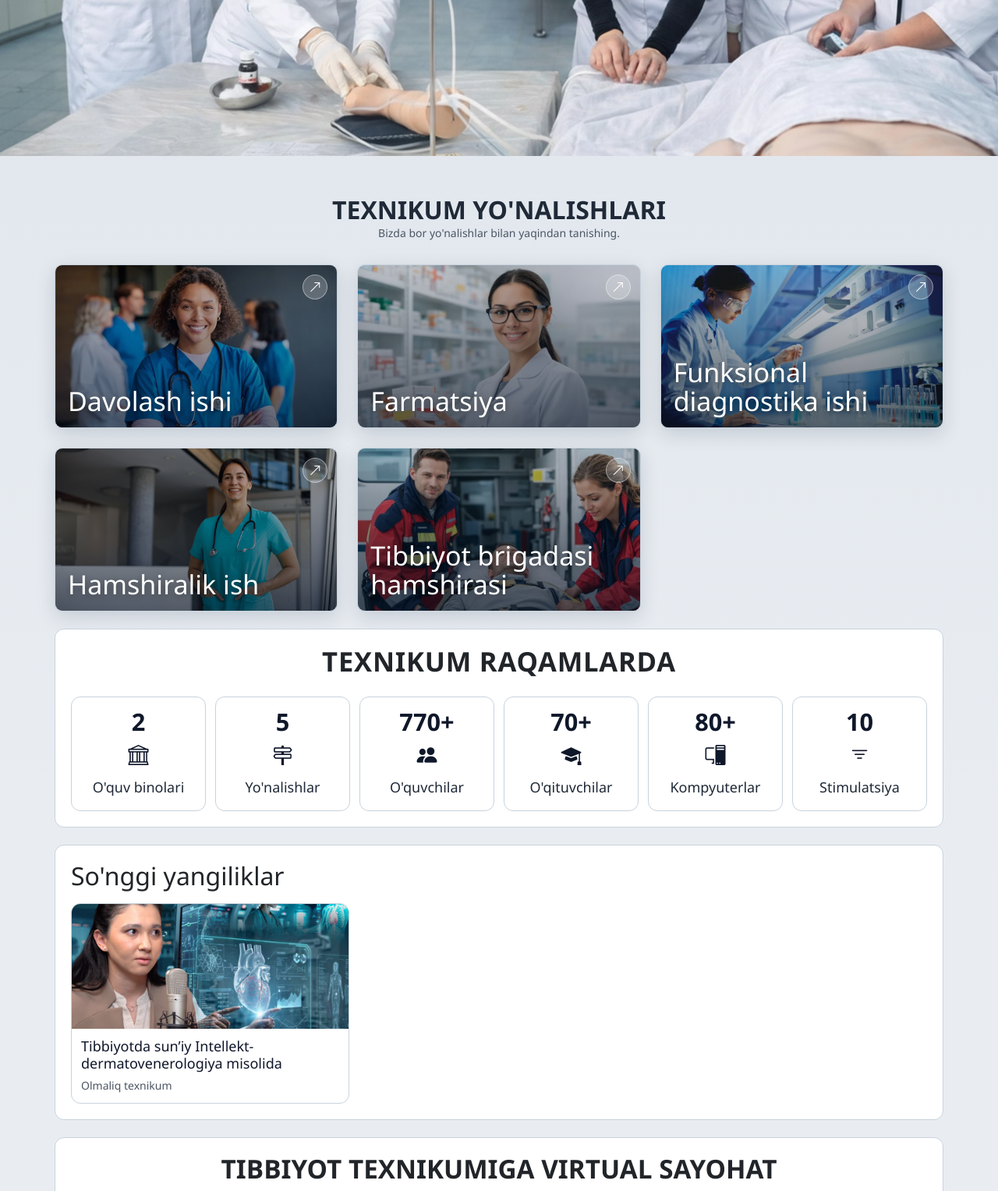
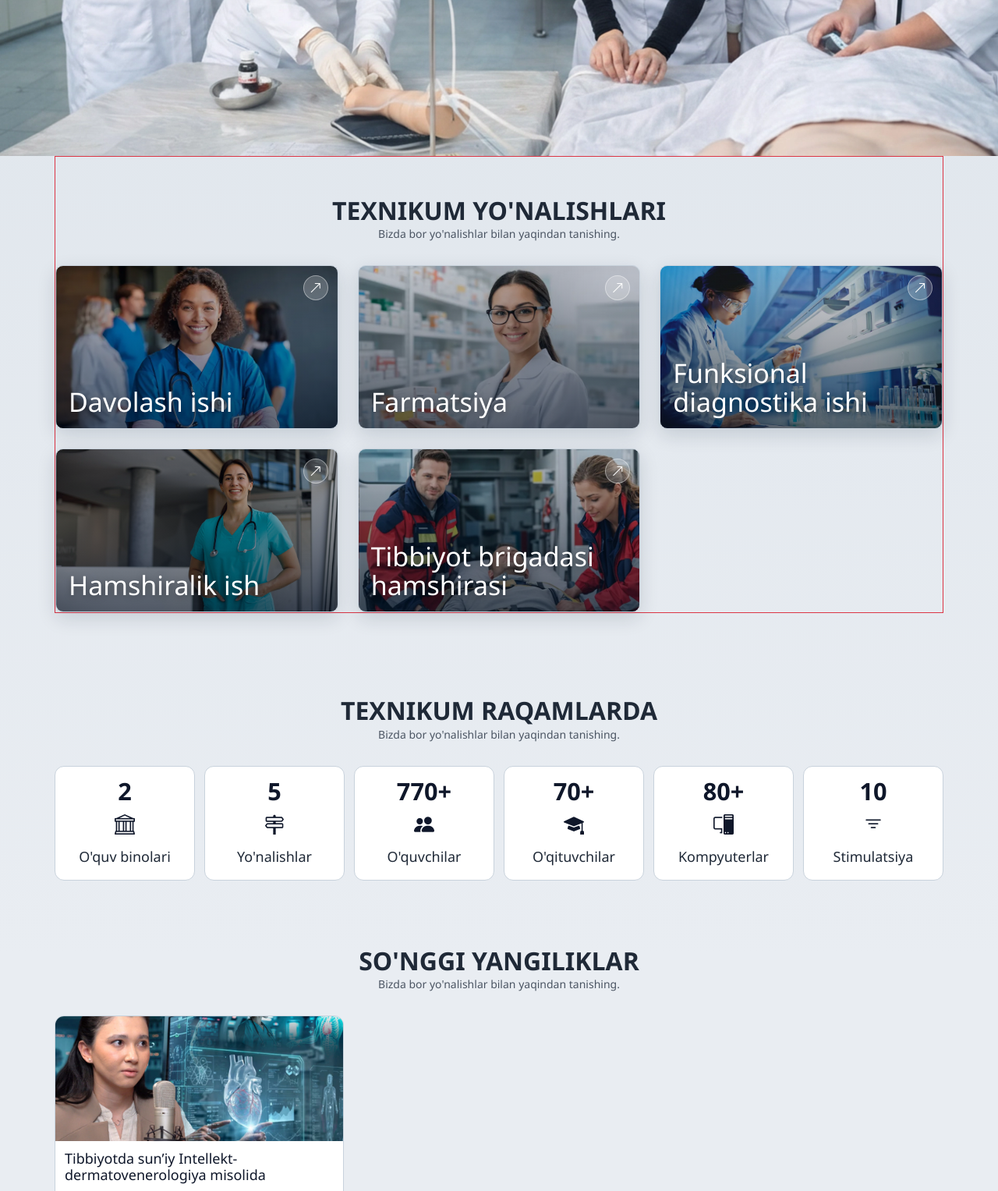
Before and after one commit to shahbozshirinboyev/new.olmaliqjst.uz, a Django app: page / in a window 1280 px wide. Shown: the part 600-2127 px from the top of the page at 78% size. Run offline with Django 5.2, Linux system fonts and the light colour scheme; data comes from the database, SQL or seed files in the repository; some libraries are stand-ins or nearby versions.

Commit message:
set sections header name

```diff
--- a/core/templates/core/home.html
+++ b/core/templates/core/home.html
@@ -10,11 +10,13 @@
     </div>
 </section>
 
-<section class="home-directions">
+<section class="home-directions border border-danger">
+
     <div class="home-directions__head">
         <h2>Texnikum yo'nalishlari</h2>
         <p>Bizda bor yo'nalishlar bilan yaqindan tanishing.</p>
     </div>
+
     <div class="home-directions__list">
         {% for direction in directions %}
             <a class="home-directions__item home-directions__item--photo" href="{% url 'education:directions' %}" style="background-image: url('{% if direction.image %}{{ direction.image.url }}{% else %}{% static 'images/hero.webp' %}{% endif %}');">
@@ -28,12 +30,16 @@
             <p>Yo'nalishlar hozircha kiritilmagan.</p>
         {% endfor %}
     </div>
+
 </section>
 
-<section class="card home-stats">
-    <div class="home-stats__head">
-        <h2>TEXNIKUM RAQAMLARDA</h2>
+<section class="home-stats">
+
+    <div class="home-directions__head">
+        <h2>Texnikum raqamlarda</h2>
+        <p>Bizda bor yo'nalishlar bilan yaqindan tanishing.</p>
     </div>
+
     <div class="home-stats__grid">
         {% for stat in tech_stats %}
             <div class="home-stats__item">
@@ -45,12 +51,16 @@
             <p>Raqamlar hozircha kiritilmagan.</p>
         {% endfor %}
     </div>
+
 </section>
 
-<section class="card home-news">
-    <div class="home-news__head">
+<section class="home-news">
+
+    <div class="home-directions__head">
         <h2>So'nggi yangiliklar</h2>
+        <p>Bizda bor yo'nalishlar bilan yaqindan tanishing.</p>
     </div>
+
     <div class="home-news__grid">
         {% for item in latest_news %}
             <a class="home-news__card" href="{% url 'news:news_detail' item.slug %}">
@@ -68,12 +78,16 @@
             <p>Yangiliklar mavjud emas.</p>
         {% endfor %}
     </div>
+
 </section>
 
-<section class="card home-virtual-tour">
-    <div class="home-virtual-tour__head">
+<section class="home-virtual-tour">
+
+    <div class="home-directions__head">
         <h2>TIBBIYOT TEXNIKUMIGA VIRTUAL SAYOHAT</h2>
+        <p>Bizda bor yo'nalishlar bilan yaqindan tanishing.</p>
     </div>
+
     <div class="video-container">
         <iframe
             class="video-iframe"
@@ -92,9 +106,10 @@
     </p>
 </section>
 
-<section class="card home-announcements">
-    <div class="home-announcements__head">
-        <h2>E'LONLAR</h2>
+<section class="home-announcements">
+    <div class="home-directions__head">
+        <h2>E'lonlar</h2>
+        <p>Bizda bor yo'nalishlar bilan yaqindan tanishing.</p>
     </div>
     <div class="home-announcements__grid">
         {% for announcement in announcements %}
```
